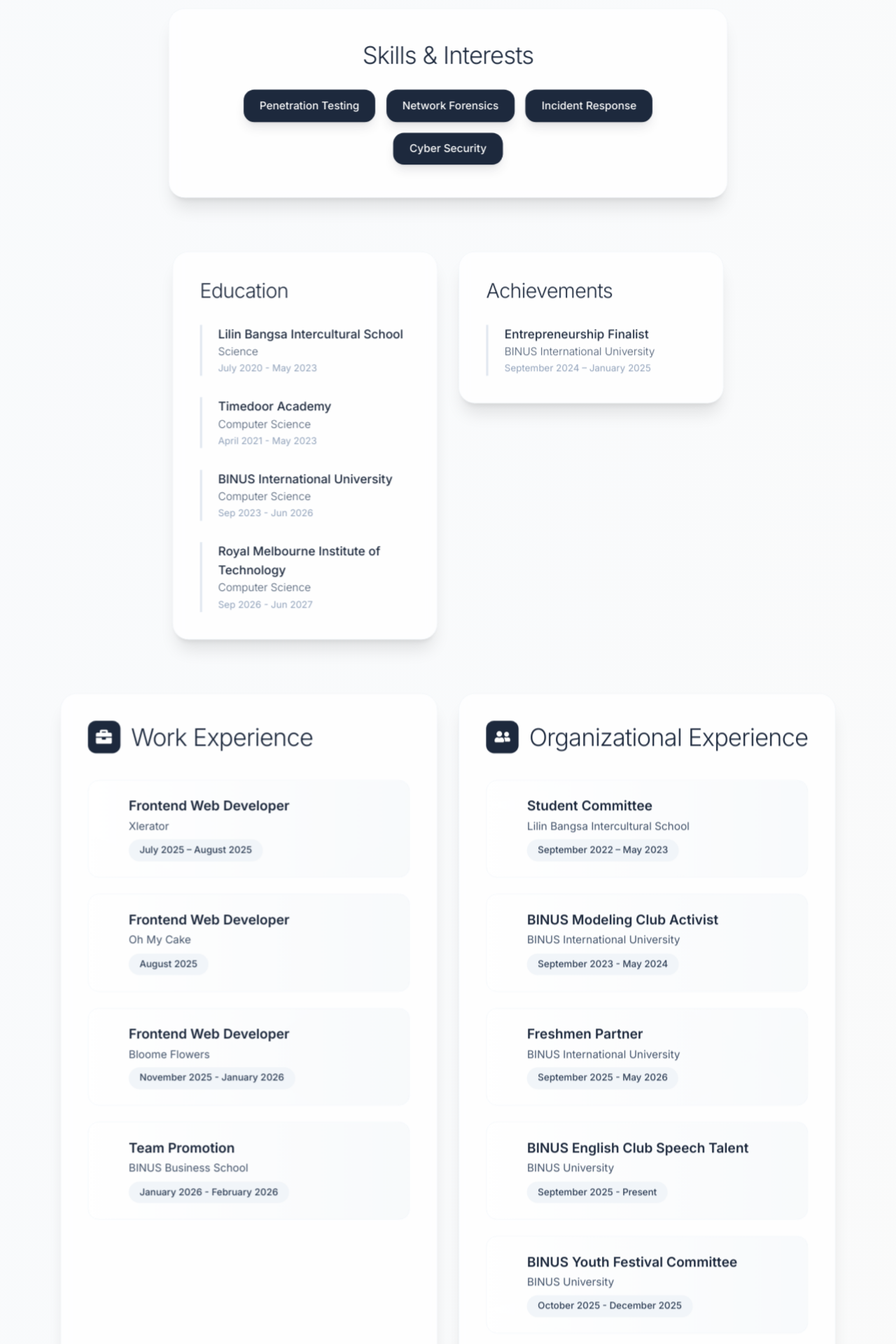
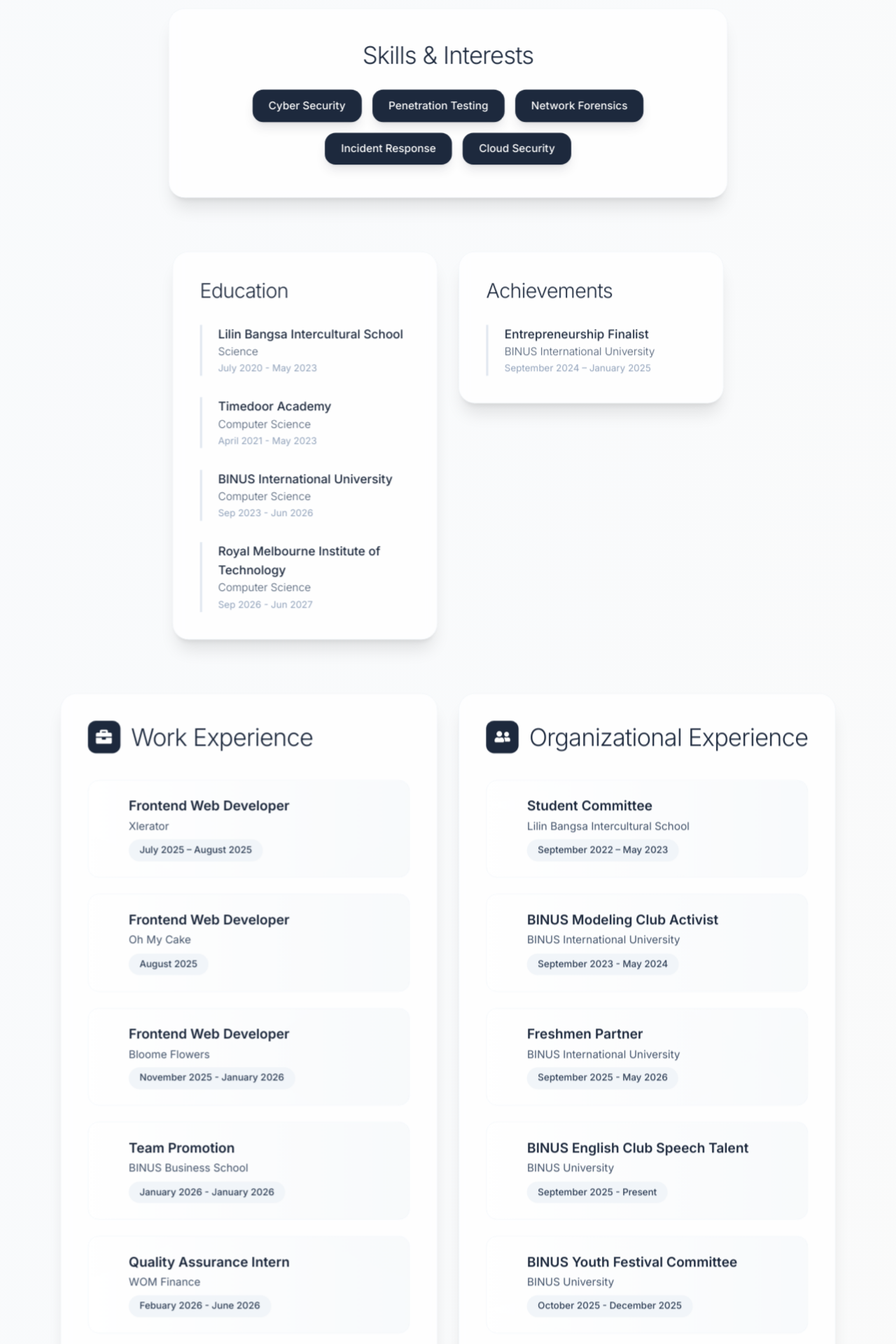
Before and after one commit to RafaelAngeloChristianto/portfolio-website, a React (Vite) app: page / in a window 1280 px wide. Shown: the part 1220-3140 px from the top of the page at 70% size. Built offline with nearby package versions, Linux system fonts and the light colour scheme; a web font is replaced by a local one.

Commit message:
add exp s&i n fix

```diff
--- a/src/screens/HomeScreen.tsx
+++ b/src/screens/HomeScreen.tsx
@@ -156,10 +156,11 @@ export const HomeScreen: React.FC = () => {
           </motion.h2>
           <div className="flex flex-wrap justify-center gap-4">
             {[
+              "Cyber Security",
               "Penetration Testing",
               "Network Forensics",
               "Incident Response",
-              "Cyber Security",
+              "Cloud Security"
             ].map((skill, i) => (
               <motion.span
                 key={i}
@@ -319,8 +320,13 @@ export const HomeScreen: React.FC = () => {
                 {
                   role: "Team Promotion",
                   company: "BINUS Business School",
-                  period: "January 2026 - February 2026",
+                  period: "January 2026 - January 2026",
                 },
+                {
+                  role: "Quality Assurance Intern",
+                  company: "WOM Finance",
+                  period: "Febuary 2026 - June 2026"
+                }
               ].map((exp, i) => (
                 <motion.div
                   key={i}
@@ -474,7 +480,7 @@ export const HomeScreen: React.FC = () => {
             },
             {
               title: "Vulnerable Machine",
-              tech: "Ubuntu Desktop",
+              tech: "Ubuntu Server",
               url: "projects/TaskRunner_RafaelAngeloChristianto.pdf",
             },
             {
```
